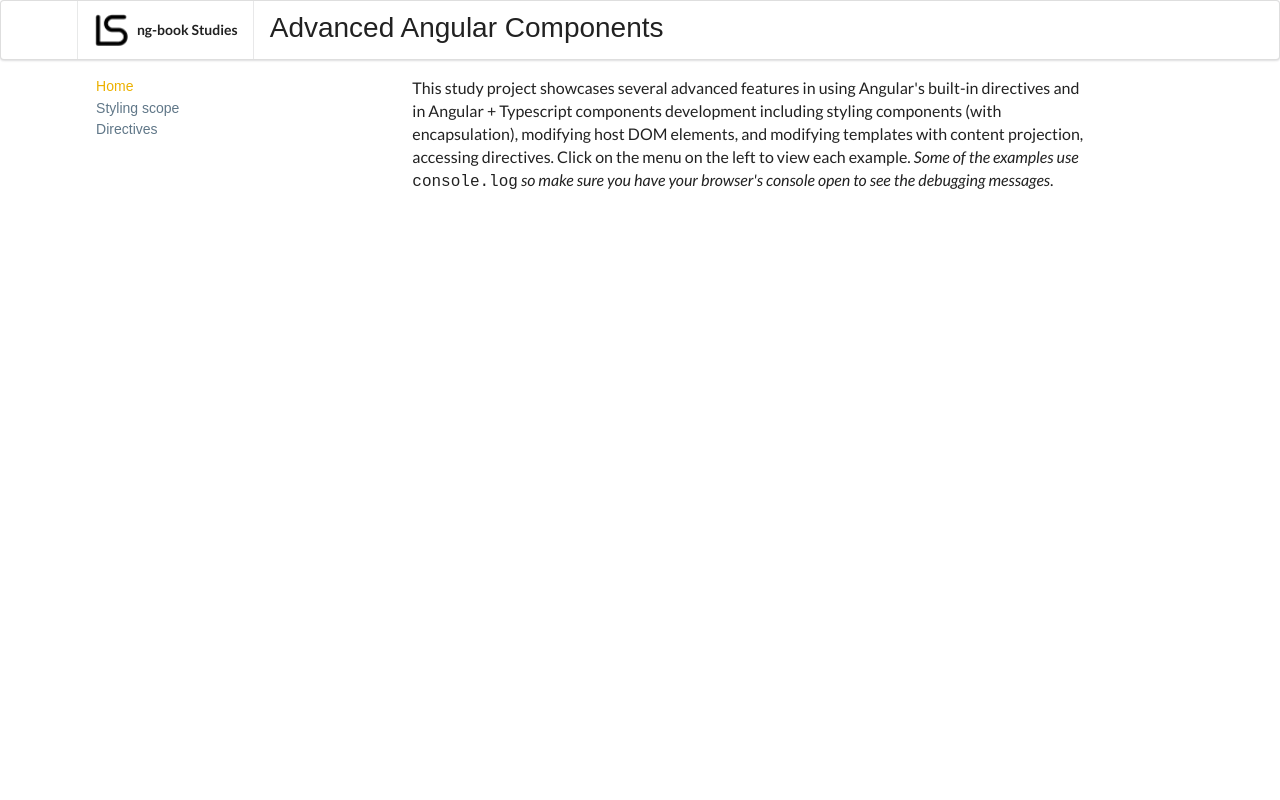
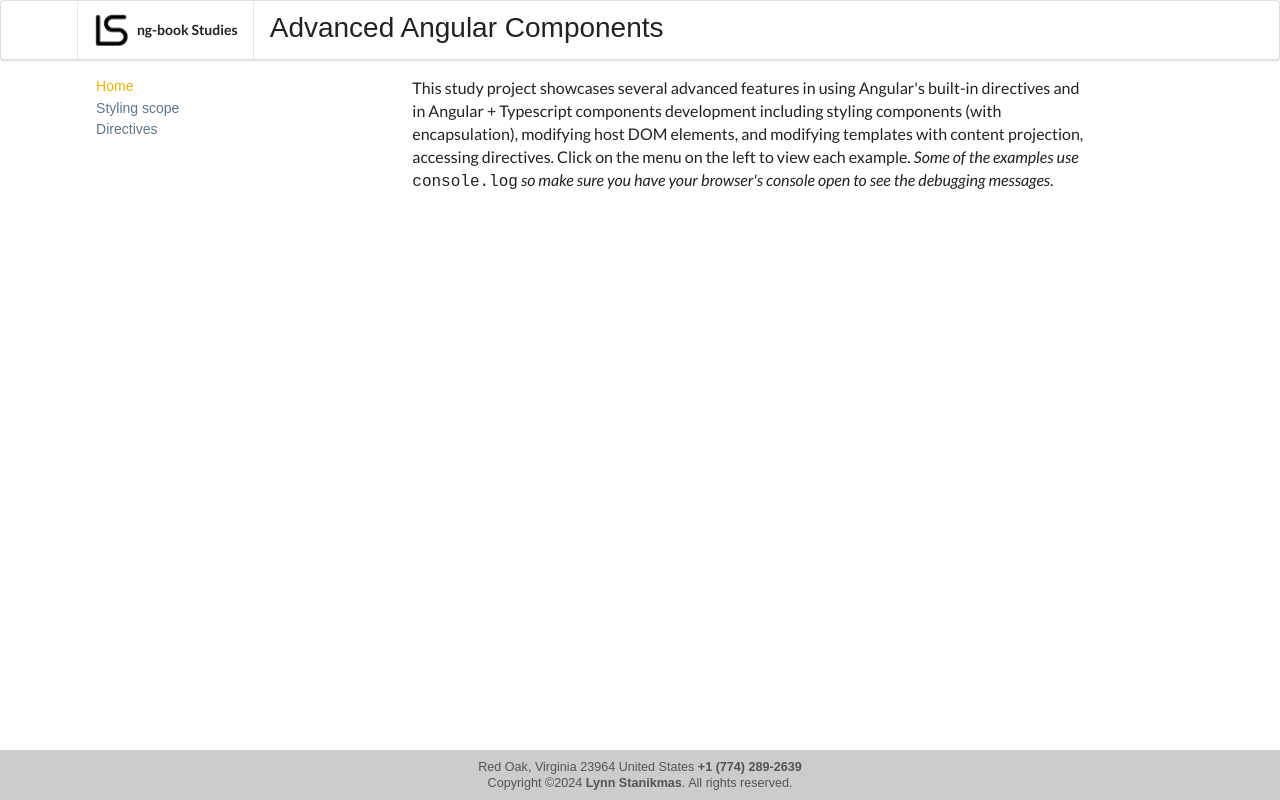
Before and after one commit to l-stanny/angular-studies-advanced-components, an Angular app: page / in a window 1280 px wide. Built offline with nearby package versions, Linux system fonts and the light colour scheme.

Commit message:
feat: + copyright directive + semantic markup

```diff
--- a/src/app/app.component.html
+++ b/src/app/app.component.html
@@ -1,5 +1,5 @@
 <!-- Menu Bar -->
-<div class="ui menu">
+<div class="ui menu" role="header">
   <div class="ui container">
     <a href="#" class="header item">
       <img class="logo" src="../assets/images/favicon_32.png" alt="" />
@@ -11,8 +11,8 @@
   </div>
 </div>
 
-<div class="ui stackable grid container">
-  <div class="three wide column">
+<div class="ui stackable grid container" role="main">
+  <div class="three wide column" role="nav">
     <app-sidebar></app-sidebar>
   </div>
 
@@ -30,3 +30,14 @@
     </div>
   </div>
 </div>
+<footer>
+  <address>
+    Red Oak, Virginia 23964 United States
+    <a href="tel:+17742892639">+1 (774) 289-2639</a>
+  </address>
+  <p>
+    <span monoCopyright></span>
+    <a href="https://www.lynnstanikmas.com/" target="_blank">Lynn Stanikmas</a
+    >. All rights reserved.
+  </p>
+</footer>
--- a/src/app/app.module.ts
+++ b/src/app/app.module.ts
@@ -4,13 +4,14 @@ import { BrowserModule } from '@angular/platform-browser';
 import { AppRoutingModule } from './app-routing.module';
 import { AppComponent } from './app.component';
 import { SidebarComponent } from './sidebar/sidebar.component';
+import { CopyrightDirective } from './copyright.directive';
 
 // Demo Modules
 import { StylingModule } from './styling/styling.module';
 import { HostModule } from './host/host.module';
 
 @NgModule({
-  declarations: [AppComponent, SidebarComponent],
+  declarations: [AppComponent, SidebarComponent, CopyrightDirective],
   imports: [BrowserModule, AppRoutingModule, StylingModule, HostModule],
   providers: [],
   bootstrap: [AppComponent],
--- /dev/null
+++ b/src/app/copyright.directive.ts
@@ -0,0 +1,13 @@
+import { Directive, ElementRef } from '@angular/core';
+
+@Directive({
+  selector: '[monoCopyright]',
+})
+export class CopyrightDirective {
+  constructor(el: ElementRef) {
+    const currentYear = new Date().getFullYear();
+    const targetEl: HTMLElement = el.nativeElement;
+    targetEl.classList.add('copyright');
+    targetEl.textContent = `Copyright \u00A9${currentYear} `;
+  }
+}
--- a/src/styles.scss
+++ b/src/styles.scss
@@ -22,3 +22,28 @@ div.highlight {
   margin-bottom: 2.5em;
   margin-top: 3px;
 }
+footer {
+  color: #545454;
+  font-style: normal;
+  font-size: 0.9em;
+  line-height: 14px;
+  width: 100%;
+  background-color: #ccc;
+  position: fixed;
+  bottom: 0px;
+  text-align: center;
+  padding-top: 0.8em;
+  padding-bottom: 0.6em
+}
+footer a {
+  color: #545454;
+  font-style: normal;
+  font-weight: bold;
+}
+footer p {
+  margin-top: 0;
+  margin-bottom: 5px;
+}
+address {
+  font-style: normal;
+}
```
Also changed, not shown: 1 other file (tests, documents, lock files or other folders).
